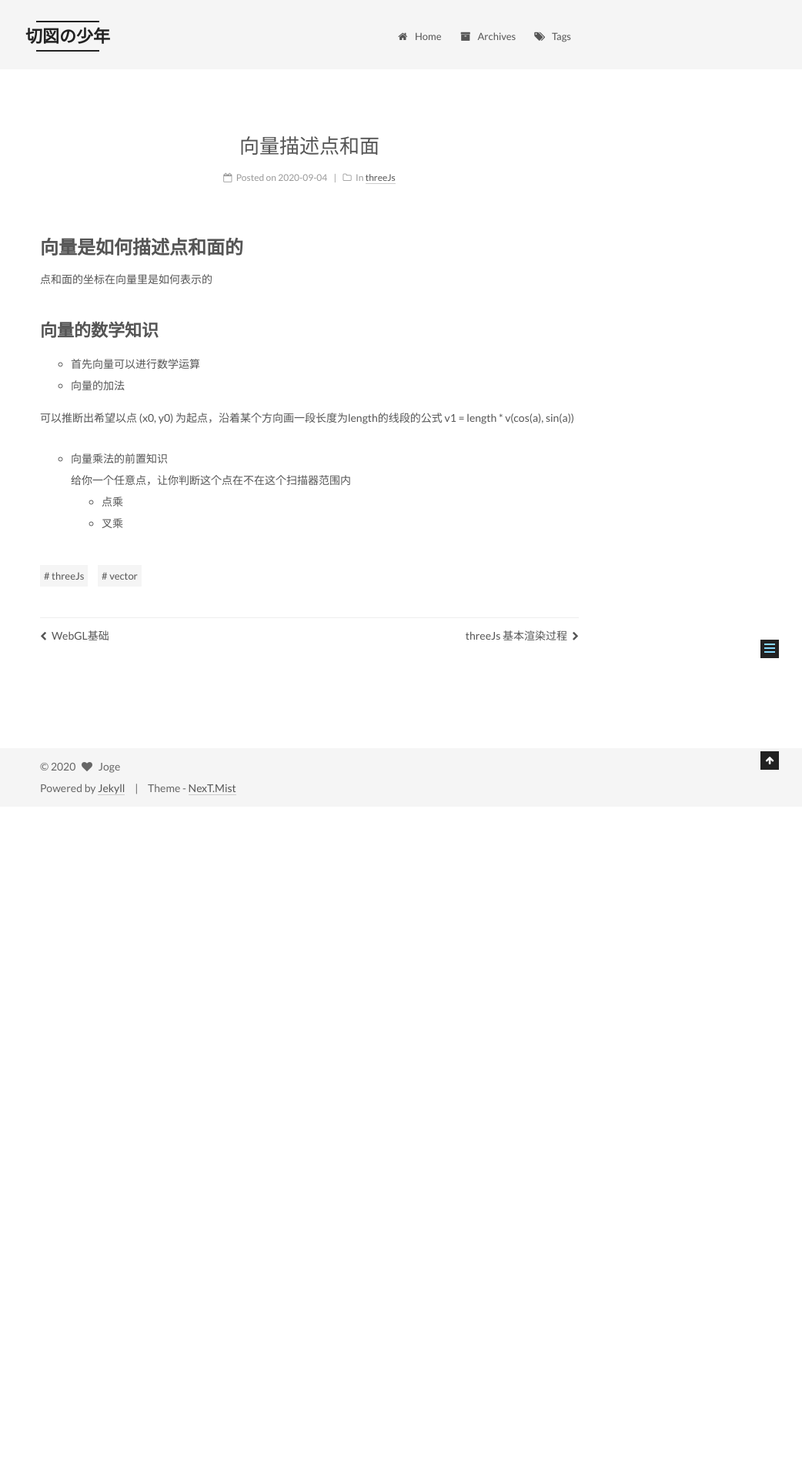
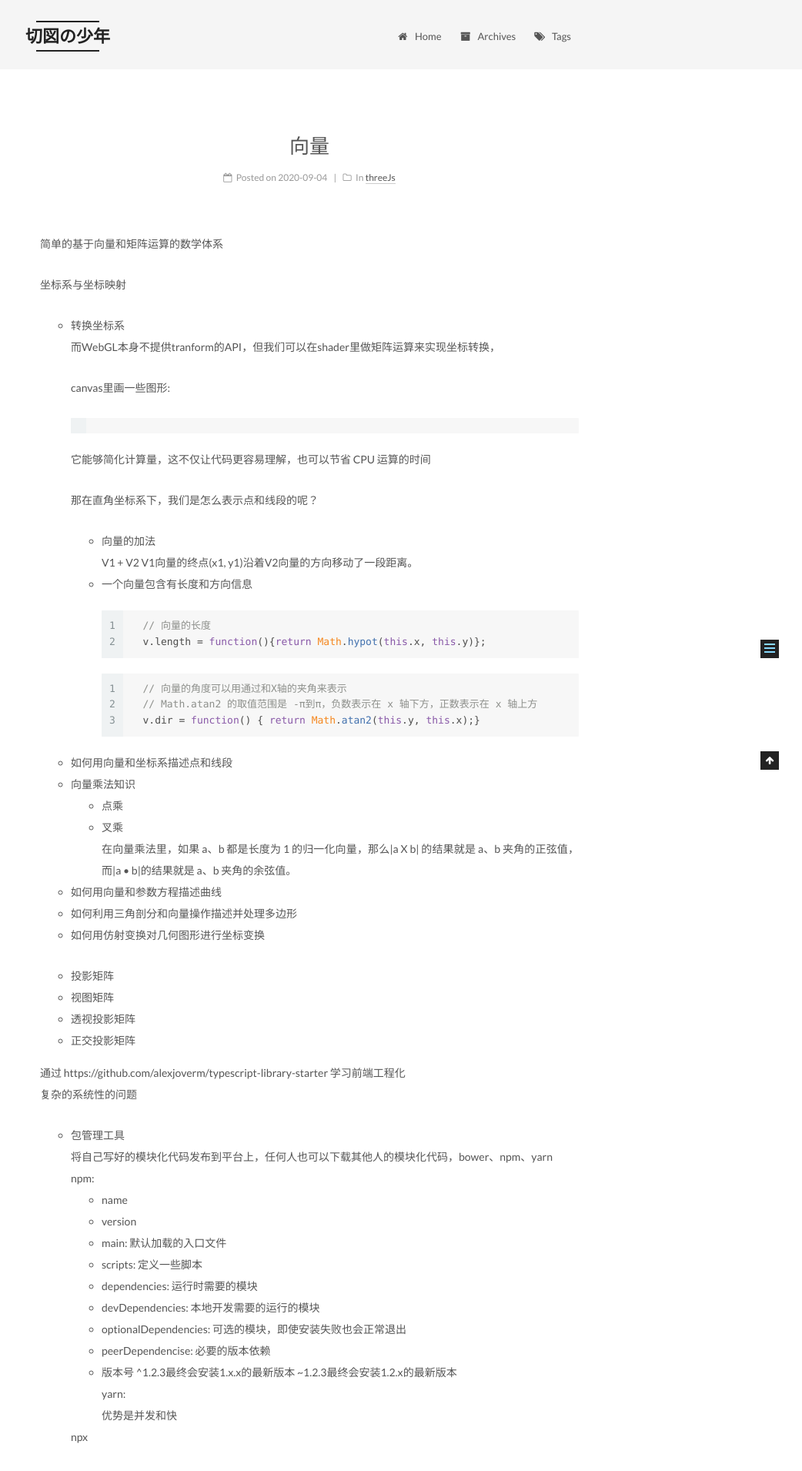
Before and after one commit to jianghaoran116/land, a Jekyll site: the page built from _posts/2020-09-04-vector-point-line.markdown, in a window 1280 px wide. Shown: the top 1911 px of the page at 77% size, without its empty margins (238-1280 px from the left). Built offline with Jekyll 4.4.1, drawn with Linux system fonts in a browser that asks for light colours; before the commit the page ends 1048 px from its top, so only the background shows below that; some of the changed text lies outside the part shown.

````diff
--- a/_posts/2020-09-04-vector-point-line.markdown
+++ b/_posts/2020-09-04-vector-point-line.markdown
@@ -1,22 +1,131 @@
 ---
 layout: post
-title: "向量描述点和面"
+title: "向量"
 date: 2020-09-04
 categories: threeJs
 tags: threeJs vector
 ---
 
-# 向量是如何描述点和面的
-点和面的坐标在向量里是如何表示的
+简单的基于向量和矩阵运算的数学体系
 
-## 向量的数学知识
-- 首先向量可以进行数学运算
-- 向量的加法
+坐标系与坐标映射
+- 转换坐标系
+  而WebGL本身不提供tranform的API，但我们可以在shader里做矩阵运算来实现坐标转换，
 
-可以推断出希望以点 (x0, y0) 为起点，沿着某个方向画一段长度为length的线段的公式
-v1 = length * v(cos(a), sin(a))
+  canvas里画一些图形:
+  ``` javascript
+  ```
 
-- 向量乘法的前置知识
-  给你一个任意点，让你判断这个点在不在这个扫描器范围内
+  它能够简化计算量，这不仅让代码更容易理解，也可以节省 CPU 运算的时间
+
+  那在直角坐标系下，我们是怎么表示点和线段的呢？
+  - 向量的加法
+    V1 + V2 V1向量的终点(x1, y1)沿着V2向量的方向移动了一段距离。
+  - 一个向量包含有长度和方向信息
+    ``` javascript
+      // 向量的长度
+      v.length = function(){return Math.hypot(this.x, this.y)};
+    ```
+    ``` javascript
+      // 向量的角度可以用通过和X轴的夹角来表示
+      // Math.atan2 的取值范围是 -π到π，负数表示在 x 轴下方，正数表示在 x 轴上方
+      v.dir = function() { return Math.atan2(this.y, this.x);}
+    ```
+
+- 如何用向量和坐标系描述点和线段
+- 向量乘法知识
   - 点乘
   - 叉乘
+  在向量乘法里，如果 a、b 都是长度为 1 的归一化向量，那么|a X b| 的结果就是 a、b 夹角的正弦值，而|a • b|的结果就是 a、b 夹角的余弦值。
+- 如何用向量和参数方程描述曲线
+- 如何利用三角剖分和向量操作描述并处理多边形
+- 如何用仿射变换对几何图形进行坐标变换
+
+- 投影矩阵
+- 视图矩阵
+- 透视投影矩阵
+- 正交投影矩阵
+
+通过 https://github.com/alexjoverm/typescript-library-starter 学习前端工程化
+复杂的系统性的问题
+
+- 包管理工具
+  将自己写好的模块化代码发布到平台上，任何人也可以下载其他人的模块化代码，bower、npm、yarn
+  npm:
+  - name
+  - version
+  - main: 默认加载的入口文件
+  - scripts: 定义一些脚本
+  - dependencies: 运行时需要的模块
+  - devDependencies: 本地开发需要的运行的模块
+  - optionalDependencies: 可选的模块，即使安装失败也会正常退出
+  - peerDependencise: 必要的版本依赖
+  - 版本号 ^1.2.3最终会安装1.x.x的最新版本 ~1.2.3最终会安装1.2.x的最新版本
+  yarn:
+  优势是并发和快
+
+  npx
+
+  存储的平台 同时有一套规范实现包的更新等操作
+
+- 源代码静态检查和格式化工具
+  - 统一代码风格，写出"正确"代码
+  - .eslintrc: rc - runtime config
+
+  ES6及其他泛JS语言
+  - babel
+    - babel-core 核心的编译和生成代码的方法
+    - babel-cli (commond line tool)
+    - babel/preset-env 告诉babel把代码编译成什么东西(can i use)
+      编译了语法层面的东西 const、() => {}、"es6 modules" ...
+    - babel/polyfill 补充缺失的特性（兼容一些方法）runtime polyfill、运行时兼容
+      arr.includes()、promise ...
+
+- 打包工具
+  - JS模块化
+    commonJs、AMD、ES6 module 通过打包工具来实现这些模块能自由切换
+    - browserify
+    - rollup 最早提出的treeshaking
+
+    commonJS:
+    ``` javascrip
+      const test = require()
+
+      exports - modules.exports
+    ```
+
+- 压缩工具
+  uglify
+
+其他工具(前端解决方案)
+  grunt gulp webpack
+
+
+## vue-cli
+cli全局命令行vue
+
+# https://github.com/alexjoverm/typescript-library-starter
+## 打包的输出路径
+通过读取package.json里的main字段(umd)和module(es5)字段和typings(ts)字段
+
+
+## 配置信息
+- .editorconfig
+  在这里配置的代码规范规则优先级高于编辑器默认的代码格式化规则
+  ``` javascript
+  [*]
+  indent_style = space
+  end_of_line = lf // unix样式的换行符，在每个文件后面都有一个换行符
+  charset = utf-8
+  trim_trailing_whitespace = true
+  insert_final_newline = true
+  max_line_length = 100
+  indent_size = 2
+
+  [*.md]
+  trim_trailing_whitespace = false
+  ```
+- .travis.yml
+- tsconfig.json
+- tslint.json
+- tools/
````
Also changed, not shown: _posts/2020-09-21-js-mvc.markdown (+6 -2 lines), _posts/2020-10-27-perspective-projection-matrix.markdown (added, +61 -0 lines).
